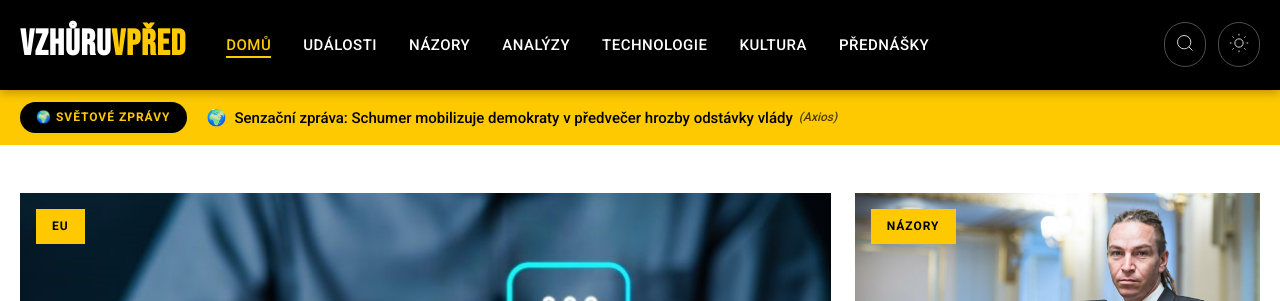
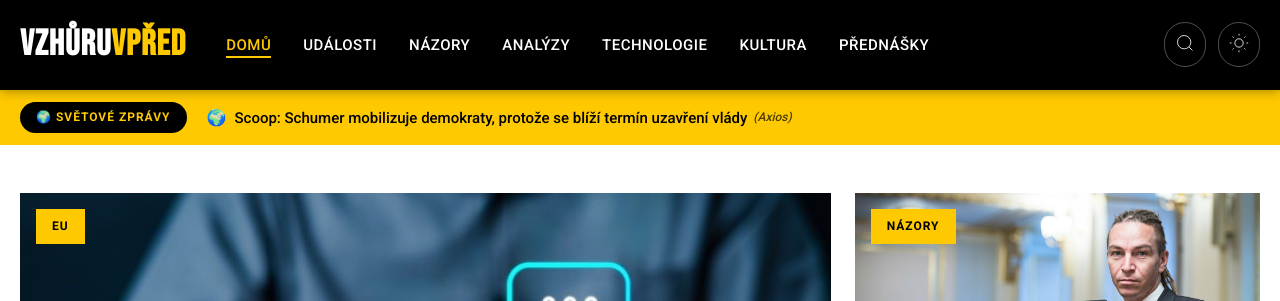
Before and after one commit to tangero/vzhuruvpred, a Jekyll site: the page built from index.html, in a window 1280 px wide and 900 px high. Shown: the top 301 px of the window. Built offline with Jekyll 4.4.1, drawn with Linux system fonts in a browser that asks for light colours; part of the change alters nothing that is shown.

Commit message:
Update world news 2025-10-02 04:24

```diff
--- a/_data/world_news.json
+++ b/_data/world_news.json
@@ -1,5 +1,5 @@
 {
-  "last_updated": "2025-10-02T02:56:13",
+  "last_updated": "2025-10-02T04:20:55",
   "articles": [
     {
       "flag": "🌍",
@@ -10,23 +10,23 @@
       "urlToImage": "https://assets.bwbx.io/images/users/iqjWHBFdfxIU/iU9Ekz_.FHGU/v1/1200x800.jpg",
       "source": "Bloomberg",
       "publishedAt": "2025-10-01T02:16:00Z",
-      "description": "Futures na indexy S&amp;P 500 a Nasdaq 100 klesaly, jelikož se americká vláda blížila k odstávce poté, co provizorní rozpočtový návrh na odvrácení uzavření neprošel."
+      "description": "Futures na indexy S&amp;P 500 a Nasdaq 100 klesaly, jelikož se americká vláda blížila k odstávce poté, co návrh provizorního rozpočtu k odvrácení uzavření neprošel."
     },
     {
       "flag": "🌍",
       "country": "global",
-      "title": "Senzační zpráva: Schumer mobilizuje demokraty v předvečer hrozby odstávky vlády",
+      "title": "Scoop: Schumer mobilizuje demokraty, protože se blíží termín uzavření vlády",
       "original_title": "Scoop: Schumer rallies Democrats as shutdown deadline looms - Axios",
       "url": "https://www.axios.com/2025/09/30/schumer-democrats-senate-shutdown-rally",
       "urlToImage": "https://images.axios.com/u00nTz7e8PLQ5YQxF0UpKYuF0cM=/0x34:4000x2284/1366x768/2025/09/30/1759266912826.jpeg",
       "source": "Axios",
       "publishedAt": "2025-10-01T00:49:22Z",
-      "description": "Schůzka demokratů v Senátu v úterý byla podle zdrojů motivující, zákonodárci se navzájem povzbuzovali, aby se postavili proti administrativě."
+      "description": "Schůzka senátních demokratů v úterý byla podle několika zdrojů motivující, zákonodárci se navzájem povzbuzovali, aby vůči administrativě neustoupili."
     },
     {
       "flag": "🌍",
       "country": "global",
-      "title": "Bílý dům stáhl nominaci E. J. Antoniho do čela Úřadu pro statistiku práce",
+      "title": "Bílý dům stáhl nominaci E.J. Antonyho do čela Úřadu pro statistiku práce",
       "original_title": "White House withdraws E.J. Antoni's nomination to run the Bureau of Labor Statistics - NBC News",
       "url": "https://www.nbcnews.com/politics/trump-administration/ej-antoni-nomination-withdraw-trump-bls-rcna234833",
       "urlToImage": "https://media-cldnry.s-nbcnews.com/image/upload/t_nbcnews-fp-1200-630,f_auto,q_auto:best/rockcms/2025-08/250813-EJ-Antoni-donald-trump-truth-social-vl-1032a-0bd469.jpg",
@@ -43,34 +43,34 @@
       "urlToImage": "https://platform.theverge.com/wp-content/uploads/sites/2/2025/09/2025-Echo-Studio-Press-Image.jpg?quality=90&strip=all&crop=0,10.732984293194,100,78.534031413613",
       "source": "The Verge",
       "publishedAt": "2025-10-01T00:15:00Z",
-      "description": "Na podzimní akci společnost Amazon představila nové reproduktory Echo, bezpečnostní zařízení Ring, čtečky Kindle a další gadgety s Alexou. Mnohé z nich jsou již k dispozici k předobjednání."
+      "description": "Na podzimní akci společnosti Amazon představili nové reproduktory Echo, bezpečnostní zařízení Ring, čtečky Kindle a další gadgety s Alexou, z nichž mnohé jsou již k dispozici k předobjednání."
     },
     {
       "flag": "🌍",
       "country": "global",
-      "title": "Národní parky zůstanou při výpadku většinou otevřené",
+      "title": "Národní parky zůstanou při výpadku vlády většinou otevřené",
       "original_title": "National parks will remain mostly open in shutdown - Politico",
       "url": "https://www.politico.com/news/2025/09/30/national-parks-will-remain-mostly-open-in-shutdown-main-00589074",
       "urlToImage": "https://www.politico.com/dims4/default/resize/1200/quality/90/format/jpg?url=https%3A%2F%2Fstatic.politico.com%2F22%2Fab%2Fa5af0c514b4fb7d41a381a202431%2Fimg-1791.jpg",
       "source": "Politico",
       "publishedAt": "2025-10-01T00:01:13Z",
-      "description": "Trumpova administrativa chce použít poplatky za parky na zaplacení minimálního personálu."
+      "description": "Trumpova administrativa plánuje použít poplatky z parků na zaplacení základního personálu."
     },
     {
       "flag": "🌍",
       "country": "global",
-      "title": "Akcie Niky poskočily díky silným výsledkům, naznačují, že obrat společnosti pod CEO Hillem nabírá na rychlosti",
+      "title": "Akcie Niky poskočily díky silným výsledkům, obrat společnosti pod vedením generální ředitelky Hillové zrychluje",
       "original_title": "Nike shares jump on strong earnings, signs its turnaround is racing ahead under CEO Hill - CNBC",
       "url": "https://www.cnbc.com/2025/09/30/nike-shares-jump-on-strong-earnings-signs-its-turnaround-is-racing-ahead-under-ceo-hill.html",
       "urlToImage": "https://image.cnbcfm.com/api/v1/image/108130714-1744382971413-108130714-1744374144836-gettyimages-2208978102-AFP_39XL7NP.jpg?v=1747858023&w=1920&h=1080",
       "source": "CNBC",
       "publishedAt": "2025-09-30T23:57:01Z",
-      "description": "Akcie nejnovější pozice klubu přidaly více než 4 % v after-hours obchodování v úterý."
+      "description": "Akcie nejnovější pozice klubu přidaly v úterním after-hodinovém obchodování více než 4 %."
     },
     {
       "flag": "🌍",
       "country": "global",
-      "title": "Přeživší střelbu v kostele v Michiganu říká, že se podívala střelci, který zabil jejího otce, do očí: „Hned jsem mu tam odpustila“",
+      "title": "Přeživší z útoku v michiganském kostele pohlédla vrahovi do očí: \"Odpustila jsem mu na místě",
       "original_title": "Michigan church shooting survivor says she looked gunman who killed her father in the eyes: \"I forgave him right there\" - CBS News",
       "url": "https://www.cbsnews.com/news/michigan-church-shooting-survivor-letter/",
       "urlToImage": "https://assets1.cbsnewsstatic.com/hub/i/r/2025/09/28/48ebf823-82de-42fe-9957-9102dddac20d/thumbnail/1200x630/b616b5bf78abd705bc634f0b7c43ac27/gettyimages-2237614878.jpg",
@@ -87,40 +87,40 @@
       "urlToImage": "https://www.hollywoodreporter.com/wp-content/uploads/2025/01/Bill-Burr-getty-H-2025.png?w=1296&h=730&crop=1",
       "source": "Hollywood Reporter",
       "publishedAt": "2025-09-30T22:31:14Z",
-      "description": "Hereček a komik popisuje svou zkušenost z akce: „Rozhodně jedna z tří nejlepších zkušeností, jakou jsem kdy zažil… Myslím, že to povede k mnoha pozitivním věcem.“"
+      "description": "Herecký komik popisuje svou zkušenost z akce: „Rozhodně jedna z mých tří nejlepších životních zkušeností... Myslím, že to povede k mnoha pozitivním věcem.“"
     },
     {
       "flag": "🇺🇸",
       "country": "us",
-      "title": "Trumpova administrativa nezákonně sledovala propalestinské demonstranty, rozhodl soudce",
+      "title": "Trumpova administrativa nezákonně cílila na propalestinské demonstranty, rozhodl soudce",
       "original_title": "Trump administration illegally targeted pro-Palestinian protesters, judge rules - The Washington Post",
       "url": "https://www.washingtonpost.com/education/2025/09/30/trump-administration-pro-palestinian-student-deportations-trial/",
       "urlToImage": "https://www.washingtonpost.com/wp-apps/imrs.php?src=https://arc-anglerfish-washpost-prod-washpost.s3.amazonaws.com/public/6BNZF2TPUXTHCHDB5EEELP4FSM.JPG&w=1440",
       "source": "The Washington Post",
       "publishedAt": "2025-09-30T22:06:58Z",
-      "description": "Podle rozsudku byly snahy o zadržení a deportaci aktivistů-cizinců z počátku roku protiústavním porušením Prvního dodatku."
+      "description": "Podle rozsudku představovalo zadržování a deportace aktivistů bez občanství z počátku roku protiústavní porušení Prvního dodatku."
     },
     {
       "flag": "🌍",
       "country": "global",
-      "title": "Vědci proměnili lidské kožní buňky ve vajíčka – zatím však nejsou použitelná",
+      "title": "Vědci přeměnili lidské kožní buňky na vajíčka – zatím však nejsou použitelná",
       "original_title": "Researchers turn human skin cells into eggs — but not yet usable ones - AP News",
       "url": "https://apnews.com/article/infertility-eggs-sperm-skin-stem-cells-3b18eeaf47f1e46c7cf02cc3ddab12b8",
       "urlToImage": "https://dims.apnews.com/dims4/default/2b02f9d/2147483647/strip/true/crop/3094x1740+0+161/resize/1440x810!/quality/90/?url=https%3A%2F%2Fassets.apnews.com%2Fa2%2Fc6%2Fa3b0059f48dafd87e1312ab28bf3%2Ff277df506faa4bbd861e009a5d9c0768",
       "source": "Associated Press",
       "publishedAt": "2025-09-30T21:47:00Z",
-      "description": "Oregonští vědci použili lidské kožní buňky k vytvoření oplodnitelných vajíček"
+      "description": "Oregonští vědci použili lidské kožní buňky k vytvoření oplodnitelných vajíček, což je krok v úsilí vyvinout laboratorně vypěstovaná vajíčka nebo spermie, které by jednoho dne mohly pomoci lidem poč..."
     },
     {
       "flag": "🌍",
       "country": "global",
-      "title": "Vědci objevili u obří exoplanety protoplanetární disk bohatý na uhlík",
+      "title": "Astronomové objevili u obří exoplanety protoplanetární disk bohatý na uhlík",
       "original_title": "Researchers find a carbon-rich moon-forming disk around giant exoplanet - Ars Technica",
       "url": "https://arstechnica.com/science/2025/09/researchers-find-a-carbon-rich-moon-forming-disk-around-giant-exoplanet/",
       "urlToImage": "https://cdn.arstechnica.net/wp-content/uploads/2025/09/image-1152x648.jpeg",
       "source": "Ars Technica",
       "publishedAt": "2025-09-30T21:14:15Z",
-      "description": "V disku super-Jupitera je mnoho uhlíkových molekul, ale málo známek vody."
+      "description": "Mnoho molekul uhlíku, ale málo známek vody v disku super-Jupitera."
     },
     {
       "flag": "🌍",
@@ -131,12 +131,12 @@
       "urlToImage": "https://www.uploadvr.com/content/images/size/w1200/2025/09/Meta-Ray-Ban-Display-and-Meta-Neural-Band-1.png",
       "source": "UploadVR",
       "publishedAt": "2025-09-30T21:11:15Z",
-      "description": "Meta Ray-Ban Display je nyní k dispozici k prodeji, exkluzivně ve vybraných prodejnách v USA."
+      "description": "Meta Ray-Ban Display je nyní k dostání, exkluzivně ve vybraných prodejnách v USA."
     },
     {
       "flag": "🌍",
       "country": "global",
-      "title": "Čteníř se vrací, jeho novým moderátorem bude virální knihovník Mychal Threets",
+      "title": "Čteníčko se vrací, novým moderátorem bude virální knihovník Mychal Threets",
       "original_title": "'Reading Rainbow' to return, with viral librarian Mychal Threets as its host - NBC News",
       "url": "https://www.nbcnews.com/news/nbcblk/reading-rainbow-reboot-viral-librarian-mychal-threets-host-rcna234777",
       "urlToImage": "https://media-cldnry.s-nbcnews.com/image/upload/t_nbcnews-fp-1200-630,f_auto,q_auto:best/rockcms/2025-09/240929-Mychal-Threets-ew-316p-4b4aad.jpg",
@@ -153,18 +153,18 @@
       "urlToImage": "https://images.axios.com/Fp8949BGx_Urh83XAB9B2Ljfhhw=/0x146:7174x4181/1366x768/2025/09/30/1759260002756.jpeg",
       "source": "Axios",
       "publishedAt": "2025-09-30T19:26:16Z",
-      "description": "Trump řekl, že dal Hamásu tři až čtyři dny na odpověď."
+      "description": "Trump řekl, že Hamásu dává tři až čtyři dny na odpověď."
     },
     {
       "flag": "🇺🇸",
       "country": "us",
-      "title": "Trump oznamuje web ‚TrumpRx‘ pro léky se slevou a dohodu s Pfizer na snížení cen",
+      "title": "Trump oznámil web ‚TrumpRx‘ na léky se slevou a dohodu s Pfizer na snížení cen",
       "original_title": "Trump announces ‘TrumpRx’ site for discounted drugs and deal with Pfizer to lower prices - CNN",
       "url": "https://www.cnn.com/2025/09/30/politics/pfizer-drug-prices-trump",
       "urlToImage": "https://media.cnn.com/api/v1/images/stellar/prod/ap23348793855560.jpg?c=16x9&q=w_800,c_fill",
       "source": "CNN",
       "publishedAt": "2025-09-30T18:00:18Z",
-      "description": "Prezident Donald Trump v úterý oznámil mnohostranné úsilí zaměřené na snížení nákladů na léky ve Spojených státech, včetně vytvoření přímého spotřebitelského webu „TrumpRx“, kde mohou Američané nak..."
+      "description": "Prezident Donald Trump v úterý oznámil mnohostranné úsilí o snížení cen léků v USA"
     },
     {
       "flag": "🇺🇸",
@@ -175,12 +175,12 @@
       "urlToImage": "https://www.washingtonpost.com/wp-apps/imrs.php?src=https://arc-anglerfish-washpost-prod-washpost.s3.amazonaws.com/public/HRHI4GJEGUSPUBZDWWREYYYBEU_size-normalized.jpg&w=1440",
       "source": "The Washington Post",
       "publishedAt": "2025-09-30T17:19:10Z",
-      "description": "Dva týdny poté, co režim oznámil záměr zakázat optický internet, jsou přerušeny téměř všechny spojení s vnějším světem, uzemněna letadla a zavřeny podniky."
+      "description": "Dva týdny po plánech režimu zakázat optický internet jsou přerušeny téměř všechny spoje se zahraničím, uvízla letadla a zavřely se firmy."
     },
     {
       "flag": "🌍",
       "country": "global",
-      "title": "FTC žaluje Zillow a Redfin kvůli nezákonné dohodě o potlačení konkurence v reklamě na pronájmy - Federální obchodní komise (.gov)",
+      "title": "FTC žaluje Zillow a Redfin za nelegální dohodu na potlačení konkurence v reklamě na pronájmy - Federální obchodní komise (.gov)",
       "original_title": "FTC Sues Zillow and Redfin Over Illegal Agreement to Suppress Rental Advertising Competition - Federal Trade Commission (.gov)",
       "url": "https://www.ftc.gov/news-events/news/press-releases/2025/09/ftc-sues-zillow-redfin-over-illegal-agreement-suppress-rental-advertising-competition",
       "urlToImage": "https://www.ftc.gov/themes/custom/ftc_uswds/img/ftc_social_share_default_en.jpg",
@@ -191,13 +191,13 @@
     {
       "flag": "🌍",
       "country": "global",
-      "title": "Daniel Ek ze Spotify oznamuje, že odstoupí z pozice generálního ředitele",
+      "title": "Generální ředitel Spotify Daniel Ek oznámil, že se vzdá své funkce",
       "original_title": "Spotify's Daniel Ek announces that he'll step aside as CEO - NPR",
       "url": "https://www.npr.org/2025/09/30/nx-s1-5558012/spotifys-daniel-ek-announces-that-hell-step-aside-as-ceo",
       "urlToImage": "https://npr.brightspotcdn.com/dims3/default/strip/false/crop/5000x2811+0+234/resize/1400/quality/100/format/jpeg/?url=http%3A%2F%2Fnpr-brightspot.s3.amazonaws.com%2F5b%2F4d%2F302a013f4336be915a3fe3240e40%2Fgettyimages-2184632198.jpg",
       "source": "NPR",
       "publishedAt": "2025-09-30T16:33:07Z",
-      "description": "Zakladatel největší světové streamovací služby zůstane ve firmě jako výkonný předseda, nahradí ho dva generální ředitelé"
+      "description": "Zakladatel největší hudební streamovací služby na světě zůstane ve firmě jako výkonný předseda, nahradí ho dva generální ředitelé"
     },
     {
       "flag": "🌍",
@@ -208,7 +208,7 @@
       "urlToImage": "https://s.hdnux.com/photos/01/54/54/32/28493446/3/rawImage.jpg",
       "source": "Chron.com",
       "publishedAt": "2025-09-30T16:23:53Z",
-      "description": "Nové poznatky o mezihvězdném návštěvníkovi 3I/ATLAS naznačují, že je mnohem hmotnější, než se původně myslelo."
+      "description": "Nové objevy o mezihvězdném návštěvníkovi 3I/ATLAS naznačují, že je mnohem hmotnější, než se původně myslelo."
     },
     {
       "flag": "🌍",
@@ -219,7 +219,7 @@
       "urlToImage": "https://assets.bwbx.io/images/users/iqjWHBFdfxIU/iMkuRiIHOJ5A/v1/1200x800.jpg",
       "source": "Bloomberg",
       "publishedAt": "2025-09-30T14:51:30Z",
-      "description": "Společnost také uvádí nové televizory a vylepšené produkty pro zabezpečení domácnosti od značek Ring a Blink."
+      "description": "Společnost také představuje nové televizory a vylepšené produkty pro zabezpečení domácnosti od značek Ring a Blink."
     },
     {
       "flag": "🌍",
@@ -230,7 +230,7 @@
       "urlToImage": "https://media-cldnry.s-nbcnews.com/image/upload/t_nbcnews-fp-1200-630,f_auto,q_auto:best/rockcms/2025-09/250930-ice-dallas-rs-a32de8.jpg",
       "source": "NBC News",
       "publishedAt": "2025-09-30T13:07:00Z",
-      "description": "Zemřel zadržený, kterého postřelili v imigračním zařízení v Dallasu, oznámil mluvčí organizace LULAC"
+      "description": "Miguel Ángel García-Hernández, zadržený zastřelený v zařízení pro imigraci a celnici v Dallasu, zemřel"
     },
     {
       "flag": "🇺🇸",
@@ -241,23 +241,23 @@
       "urlToImage": "https://www.washingtonpost.com/wp-apps/imrs.php?src=https://arc-anglerfish-washpost-prod-washpost.s3.amazonaws.com/public/6ZWYZL3C4QEUJIVI7YTERG2P34.jpg&w=1440",
       "source": "The Washington Post",
       "publishedAt": "2025-09-30T10:01:12Z",
-      "description": "Jeden sprej blokuje bakterie a viry před proniknutím do nosní sliznice, čímž brání infekci."
+      "description": "Jeden sprej blokuje bakterie a viry před proniknutím do nosní sliznice, čímž předchází infekci."
     },
     {
       "flag": "🌍",
       "country": "global",
-      "title": "SpaceX cílí na 13. října další start megarakety Starship",
+      "title": "SpaceX plánuje další start megarakety Starship na 13. října",
       "original_title": "SpaceX targeting Oct. 13 for next Starship megarocket launch - Space",
       "url": "https://www.space.com/space-exploration/launches-spacecraft/spacex-targeting-oct-13-for-next-starship-megarocket-launch",
       "urlToImage": "https://cdn.mos.cms.futurecdn.net/y4dKGS4fjmZzhVshYrKzpB-2560-80.jpg",
       "source": "Space.com",
       "publishedAt": "2025-09-30T08:29:52Z",
-      "description": "Let č. 11 bude posledním startem současné verze Starship „V2“."
+      "description": "Let číslo 11 bude posledním startem současné iterace Starship „Verze 2“."
     },
     {
       "flag": "🌍",
       "country": "global",
-      "title": "Studie zjistila, že 99 % případů infarktu a mrtvice souvisí s „ovlivnitelnými“ riziky",
+      "title": "Studie zjistila, že 99 % případů infarktu a mrtvice souvisí s ovlivnitelnými riziky",
       "original_title": "Study finds 99% heart attack, stroke cases linked to 'modifiable' risks - upi.com",
       "url": "https://www.upi.com",
       "urlToImage": "//www.upi.com/img/upi-fb.png",
@@ -268,24 +268,24 @@
     {
       "flag": "🌍",
       "country": "global",
-      "title": "Trpíte zimní depresí? Začněte s fototerapií včas.",
+      "title": "Trpíte zimní depresí? Začněte s fototerapií včas",
       "original_title": "Prone to winter depression? Starting light therapy now can help - NPR",
       "url": "https://www.npr.org/2025/09/29/nx-s1-5546611/seasonal-depression-light-therapy-mental-health",
       "urlToImage": "https://npr.brightspotcdn.com/dims3/default/strip/false/crop/2121x1193+0+221/resize/1400/quality/100/format/jpeg/?url=http%3A%2F%2Fnpr-brightspot.s3.amazonaws.com%2Feb%2F1a%2Fab3e0f9d41649a282e72f969164a%2Fgettyimages-1447989311.jpg",
       "source": "NPR",
       "publishedAt": "2025-09-29T09:00:00Z",
-      "description": "S ubývajícím denním světlem může lidem klesat nálada. Miliony dospělých v USA trpí sezónní afektivní poruchou. Světelná terapie může pomoci odvrátit zimní depresi, a to začátkem podzimu."
+      "description": "S ubývajícím světlem může klesat i nálada. Miliony Američanů trpí sezónní afektivní poruchou. Světelná terapie může pomoci odvrátit zimní depresi, a to už od podzimu."
     },
     {
       "flag": "🌍",
       "country": "global",
-      "title": "Diabetes 3c: opomíjený typ cukrovky s neobvyklými příznaky konečně dostal svůj název",
+      "title": "Diabetes 3: Zanedbávaná forma cukrovky s neobvyklými příznaky má konečně svůj název",
       "original_title": "Neglected form of diabetes with unusual symptoms finally gets its own name - NPR",
       "url": "https://www.npr.org/sections/goats-and-soda/2025/09/29/g-s1-90669/neglected-form-of-diabetes-with-unusual-symptoms-finally-gets-its-own-name",
       "urlToImage": "https://npr.brightspotcdn.com/dims3/default/strip/false/crop/4000x2250+0+209/resize/1400/quality/100/format/jpeg/?url=http%3A%2F%2Fnpr-brightspot.s3.amazonaws.com%2F37%2Fae%2Fc6e56ac045d1a06bea8b0ec0e94b%2Fgettyimages-825835842.jpg",
       "source": "NPR",
       "publishedAt": "2025-09-29T09:00:00Z",
-      "description": "Neobvyklý typ cukrovky spojený s podvýživou má nyní jméno. Vědci žádají o širší uznání nově klasifikované cukrovky 5. typu, aby podnítili lepší léčbu."
+      "description": "Neobvyklý typ cukrovky spojený s podvýživou má nyní jméno. Vědci žádají o širší uznání nově klasifikovaného diabetu 5. typu, aby podnítili lepší léčbu."
     }
   ]
 }
```
